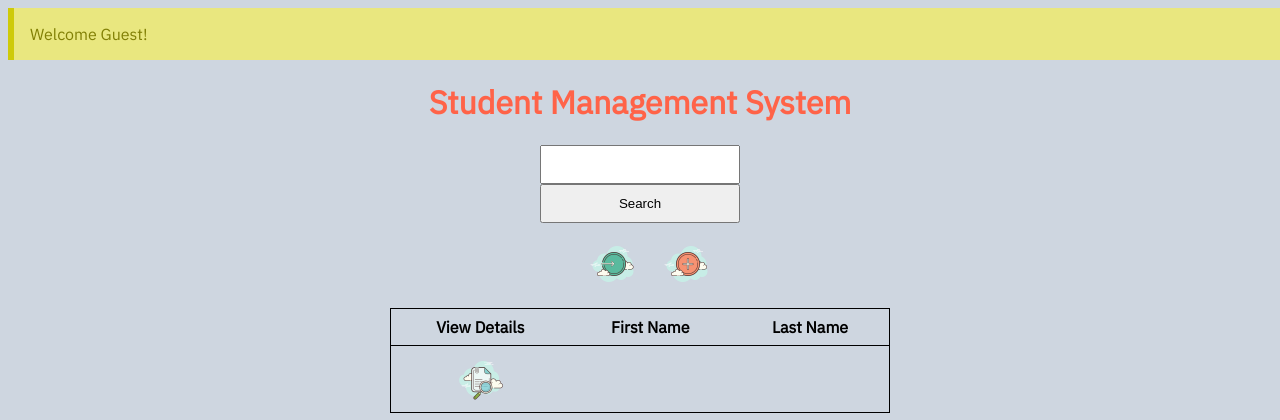
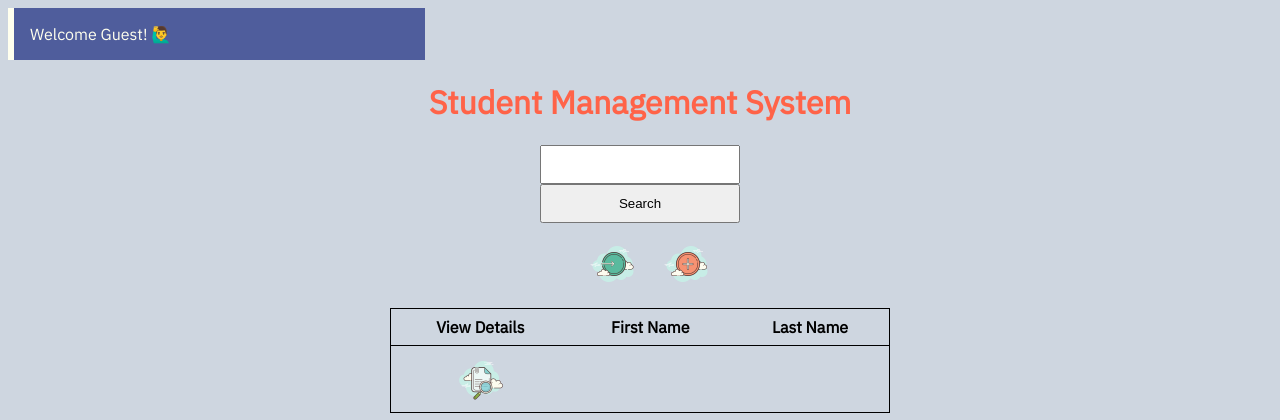
Before and after one commit to crispaulcastaneda/php-student-management, a PHP site: page / in a window 1280 px wide. Shown: the top 420 px of the page. Run offline with PHP 8.4, Linux system fonts and the light colour scheme; data that the repository does not hold is empty.

Commit message:
'style-on-php'

```diff
--- a/css/style.css
+++ b/css/style.css
@@ -164,12 +164,25 @@ tbody img {
 
 /* PHP Message */
 .message {
-    width: 100%;
+    width: 30%;
     padding: 1rem;
 }
 
 .message.warning {
     background: #e9e77f;
-    border-left: 6px solid #ceca09;
+    border-left: 6px solid #817f05;
     color: #817f05;
 }
+
+
+.message.admin {
+    background: #e9e77f;
+    border-left: 6px solid #056881;
+    color: #056881;
+}
+
+.message.info {
+    background: #4f5d9c;
+    border-left: 6px solid #ffffee;
+    color: #ffffee;
+}
--- a/index.php
+++ b/index.php
@@ -6,9 +6,9 @@
     }
 
     if(isset($_SESSION['UserLogin'])) {
-        echo "Welcome ".$_SESSION['UserLogin'];
+        echo "<div class='message admin'>Welcome " .$_SESSION['UserLogin']. ' 👦</div>';
     }else{
-        echo "<div class='message warning'>Welcome Guest!</div>";
+        echo "<div class='message info'>Welcome Guest! 🙋‍♂️</div>";
     }
 
 
--- a/pages/login/login.php
+++ b/pages/login/login.php
@@ -24,7 +24,7 @@
 
             echo header("Location: ../../index.php");
         }else{
-            echo "<div class='message warning'>No user found.</div>";
+            echo "<div class='message warning'>No user found 😥</div>";
         }
     }
 ?>
```
